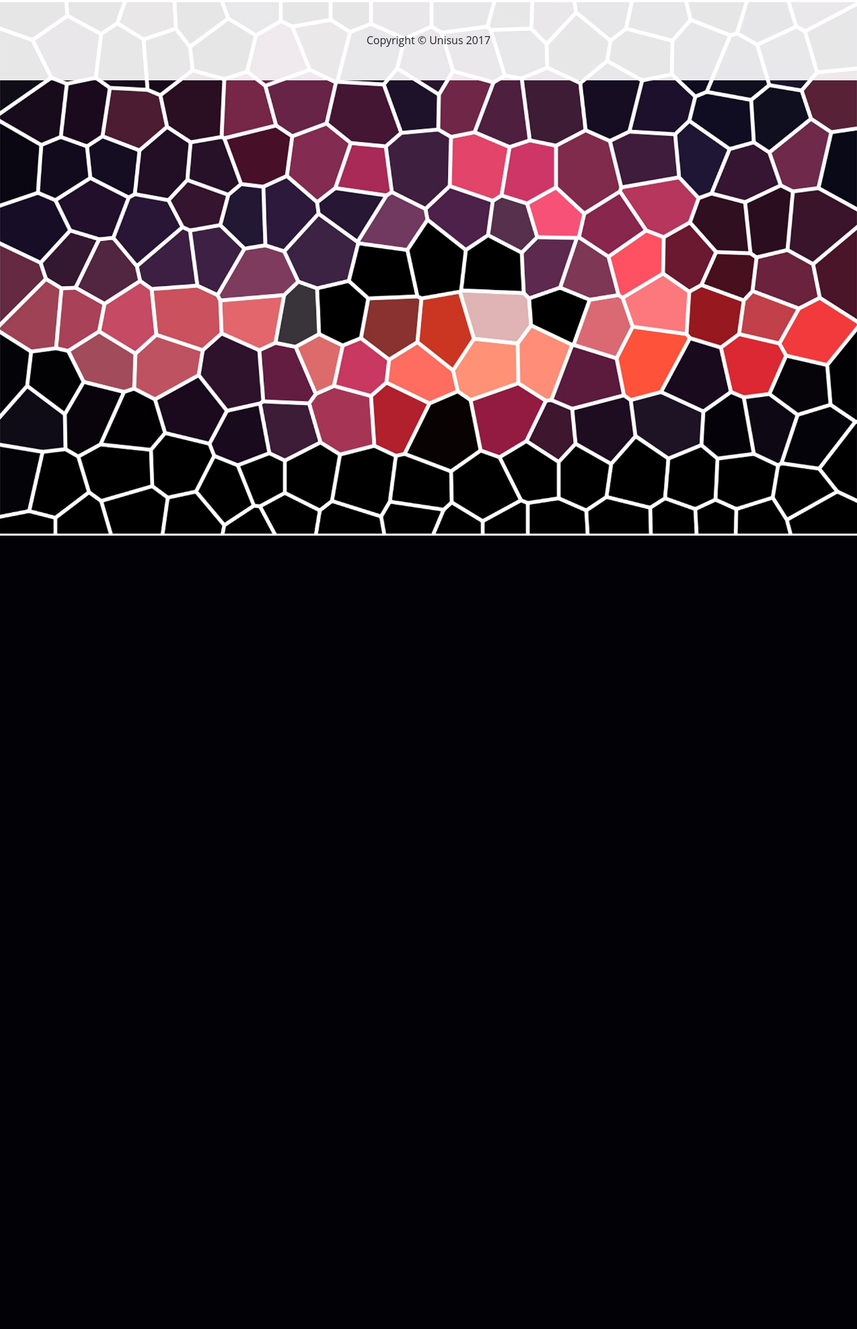
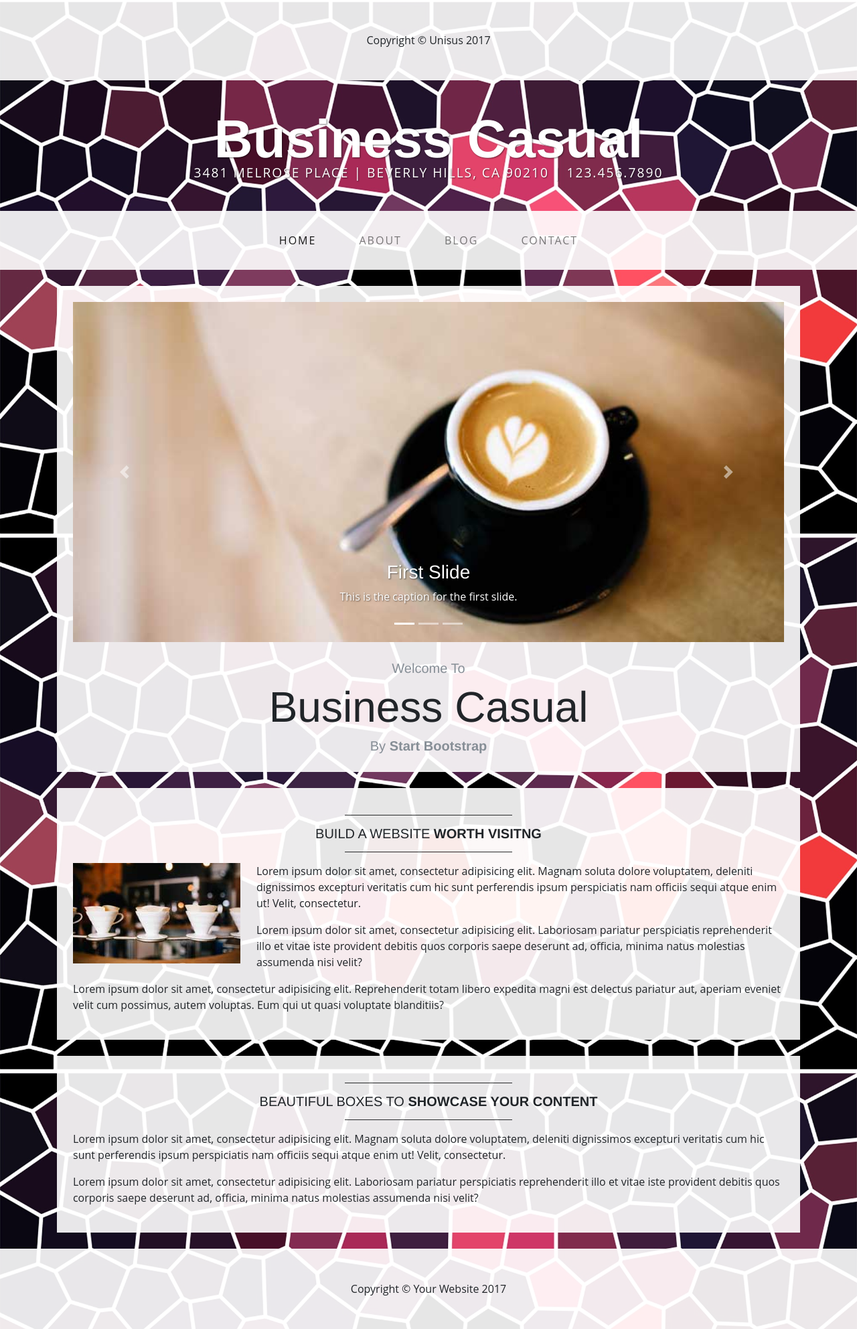
Before and after one commit to Mbojorquez2007/my-pwp-project, a PHP site: page /static-ui/index.php in a window 1280 px wide. Shown: the whole page at 67% size. Before the commit the page ends 800 px from the top, so only its background shows below. Run offline with PHP 8.4, Linux system fonts and the light colour scheme; some libraries are stand-ins or nearby versions.

```diff
--- a/static-ui/index.php
+++ b/static-ui/index.php
@@ -1,5 +1,127 @@
 <?php require_once("lib/head-utils.php");?>
 <?php require_once("lib/footer.php");?>
+<body>
+
+	<div class="tagline-upper text-center text-heading text-shadow text-white mt-5 d-none d-lg-block">Business Casual</div>
+	<div class="tagline-lower text-center text-expanded text-shadow text-uppercase text-white mb-5 d-none d-lg-block">3481 Melrose Place | Beverly Hills, CA 90210 | 123.456.7890</div>
+
+	<!-- Navigation -->
+	<nav class="navbar navbar-expand-lg navbar-light bg-faded py-lg-4">
+		<div class="container">
+			<a class="navbar-brand text-uppercase text-expanded font-weight-bold d-lg-none" href="#">Start Bootstrap</a>
+			<button class="navbar-toggler" type="button" data-toggle="collapse" data-target="#navbarResponsive" aria-controls="navbarResponsive" aria-expanded="false" aria-label="Toggle navigation">
+				<span class="navbar-toggler-icon"></span>
+			</button>
+			<div class="collapse navbar-collapse" id="navbarResponsive">
+				<ul class="navbar-nav mx-auto">
+					<li class="nav-item active px-lg-4">
+						<a class="nav-link text-uppercase text-expanded" href="index.html">Home
+							<span class="sr-only">(current)</span>
+						</a>
+					</li>
+					<li class="nav-item px-lg-4">
+						<a class="nav-link text-uppercase text-expanded" href="about.html">About</a>
+					</li>
+					<li class="nav-item px-lg-4">
+						<a class="nav-link text-uppercase text-expanded" href="blog.html">Blog</a>
+					</li>
+					<li class="nav-item px-lg-4">
+						<a class="nav-link text-uppercase text-expanded" href="contact.html">Contact</a>
+					</li>
+				</ul>
+			</div>
+		</div>
+	</nav>
+
+	<div class="container">
+
+		<div class="bg-faded p-4 my-4">
+			<!-- Image Carousel -->
+			<div id="carouselExampleIndicators" class="carousel slide" data-ride="carousel">
+				<ol class="carousel-indicators">
+					<li data-target="#carouselExampleIndicators" data-slide-to="0" class="active"></li>
+					<li data-target="#carouselExampleIndicators" data-slide-to="1"></li>
+					<li data-target="#carouselExampleIndicators" data-slide-to="2"></li>
+				</ol>
+				<div class="carousel-inner" role="listbox">
+					<div class="carousel-item active">
+						<img class="d-block img-fluid w-100" src="img/slide-1.jpg" alt="">
+						<div class="carousel-caption d-none d-md-block">
+							<h3 class="text-shadow">First Slide</h3>
+							<p class="text-shadow">This is the caption for the first slide.</p>
+						</div>
+					</div>
+					<div class="carousel-item">
+						<img class="d-block img-fluid w-100" src="img/slide-2.jpg" alt="">
+						<div class="carousel-caption d-none d-md-block">
+							<h3 class="text-shadow">Second Slide</h3>
+							<p class="text-shadow">This is the caption for the second slide.</p>
+						</div>
+					</div>
+					<div class="carousel-item">
+						<img class="d-block img-fluid w-100" src="img/slide-3.jpg" alt="">
+						<div class="carousel-caption d-none d-md-block">
+							<h3 class="text-shadow">Third Slide</h3>
+							<p class="text-shadow">This is the caption for the third slide.</p>
+						</div>
+					</div>
+				</div>
+				<a class="carousel-control-prev" href="#carouselExampleIndicators" role="button" data-slide="prev">
+					<span class="carousel-control-prev-icon" aria-hidden="true"></span>
+					<span class="sr-only">Previous</span>
+				</a>
+				<a class="carousel-control-next" href="#carouselExampleIndicators" role="button" data-slide="next">
+					<span class="carousel-control-next-icon" aria-hidden="true"></span>
+					<span class="sr-only">Next</span>
+				</a>
+			</div>
+			<!-- Welcome Message -->
+			<div class="text-center mt-4">
+				<div class="text-heading text-muted text-lg">Welcome To</div>
+				<h1 class="my-2">Business Casual</h1>
+				<div class="text-heading text-muted text-lg">By
+					<strong>Start Bootstrap</strong>
+				</div>
+			</div>
+		</div>
+
+		<div class="bg-faded p-4 my-4">
+			<hr class="divider">
+			<h2 class="text-center text-lg text-uppercase my-0">Build a website
+				<strong>worth visitng</strong>
+			</h2>
+			<hr class="divider">
+			<img class="img-fluid float-left mr-4 d-none d-lg-block" src="img/intro-pic.jpg" alt="">
+			<p>Lorem ipsum dolor sit amet, consectetur adipisicing elit. Magnam soluta dolore voluptatem, deleniti dignissimos excepturi veritatis cum hic sunt perferendis ipsum perspiciatis nam officiis sequi atque enim ut! Velit, consectetur.</p>
+			<p>Lorem ipsum dolor sit amet, consectetur adipisicing elit. Laboriosam pariatur perspiciatis reprehenderit illo et vitae iste provident debitis quos corporis saepe deserunt ad, officia, minima natus molestias assumenda nisi velit?</p>
+			<p>Lorem ipsum dolor sit amet, consectetur adipisicing elit. Reprehenderit totam libero expedita magni est delectus pariatur aut, aperiam eveniet velit cum possimus, autem voluptas. Eum qui ut quasi voluptate blanditiis?</p>
+		</div>
+
+		<div class="bg-faded p-4 my-4">
+			<hr class="divider">
+			<h2 class="text-center text-lg text-uppercase my-0">Beautiful boxes to
+				<strong>showcase your content</strong>
+			</h2>
+			<hr class="divider">
+			<p>Lorem ipsum dolor sit amet, consectetur adipisicing elit. Magnam soluta dolore voluptatem, deleniti dignissimos excepturi veritatis cum hic sunt perferendis ipsum perspiciatis nam officiis sequi atque enim ut! Velit, consectetur.</p>
+			<p>Lorem ipsum dolor sit amet, consectetur adipisicing elit. Laboriosam pariatur perspiciatis reprehenderit illo et vitae iste provident debitis quos corporis saepe deserunt ad, officia, minima natus molestias assumenda nisi velit?</p>
+		</div>
+
+	</div>
+	<!-- /.container -->
+
+	<footer class="bg-faded text-center py-5">
+		<div class="container">
+			<p class="m-0">Copyright &copy; Your Website 2017</p>
+		</div><!-- insert footer -->
+		<?php require_once("lib/footer.php");?>
+	</footer>
+
+	<!-- Bootstrap core JavaScript -->
+	<script src="vendor/jquery/jquery.min.js"></script>
+	<script src="vendor/popper/popper.min.js"></script>
+	<script src="vendor/bootstrap/js/bootstrap.min.js"></script>
+
+</body>
 <!-- insert footer -->
-<?php require_once("lib/footer.php");?>
 </html>
```
